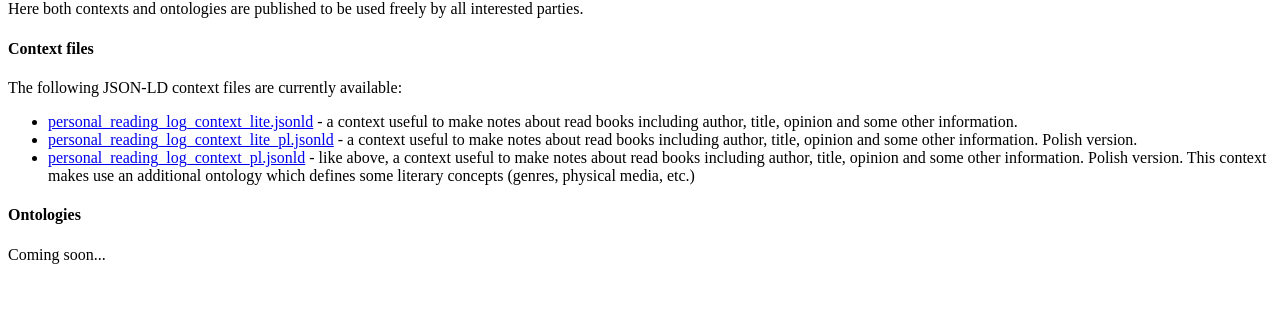
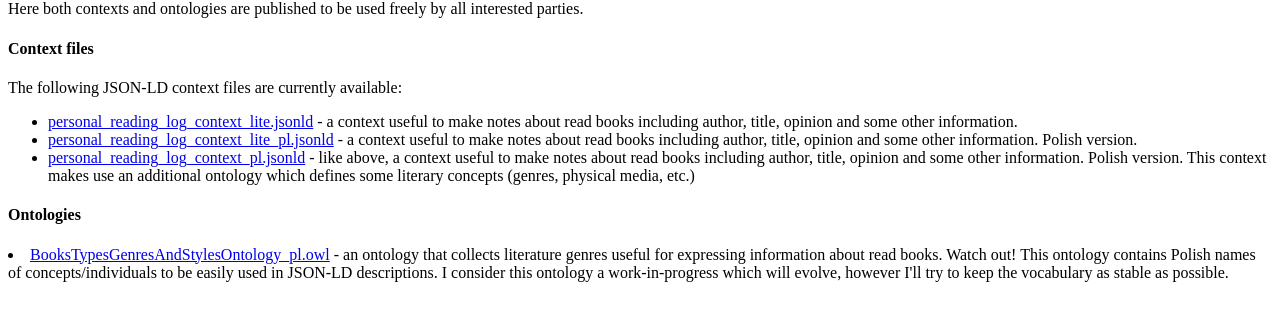
Before and after one commit to michalroj/ontologies, a plain HTML site: page index.html in a window 1280 px wide. Shown: the part 66-386 px from the top of the page. Drawn offline with Linux system fonts and the light colour scheme.

Commit message:
Information about the BooksTypesGenresAndStylesOntology_pl.owl ontology added to index.html

```diff
--- a/index.html
+++ b/index.html
@@ -14,6 +14,8 @@
 	</div>
 	<h4>Ontologies</h4>
 	<div>
-		Coming soon...
+		<li><a href="ontologies/BooksTypesGenresAndStylesOntology_pl.owl">BooksTypesGenresAndStylesOntology_pl.owl</a> - an ontology that collects literature genres useful for
+			expressing information about read books. Watch out! This ontology contains Polish names of concepts/individuals to be easily used in JSON-LD descriptions.
+			I consider this ontology a work-in-progress which will evolve, however I'll try to keep the vocabulary as stable as possible.
 	</div>
 </body>
```
